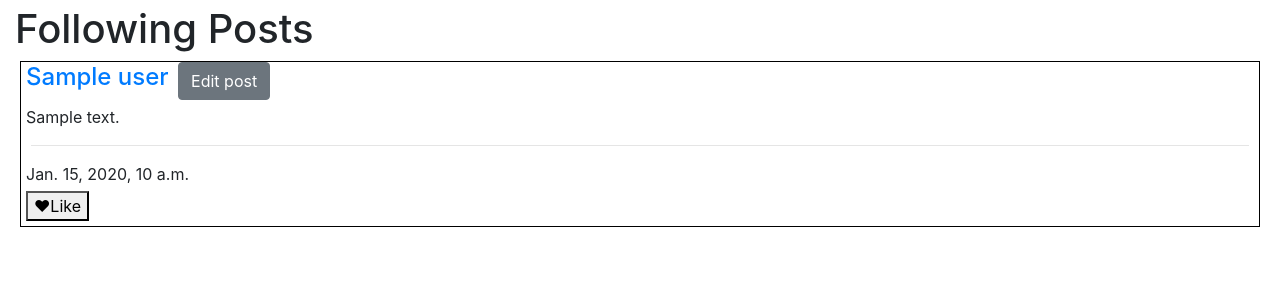
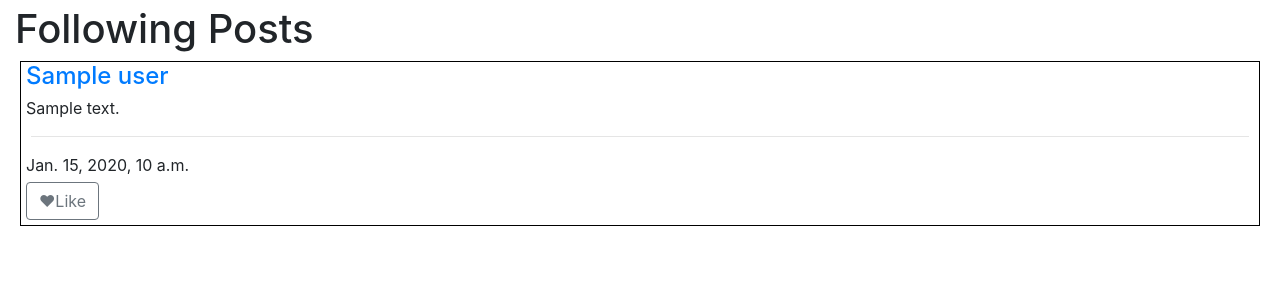
Before and after one commit to Evineit/social-network-django-js, a Django app: template network/templates/network/following.html in a window 1280 px wide. Shown: the part 96-396 px from the top of the page. Run offline with Django 3.2, Linux system fonts and the light colour scheme; the template is opened without the code that fills it: most values are stand-ins (such as "Sample title", 1, 10 or a date in 2020); some libraries are stand-ins or nearby versions.

Commit message:
edit button only when is author post

```diff
--- a/network/static/network/following.js
+++ b/network/static/network/following.js
@@ -1,6 +1,7 @@
 document.addEventListener('DOMContentLoaded', function() {
     console.log("test")
-    // load_all_posts()
+    load_all_posts()
+    if (document.querySelector('form')){
       document.querySelector('form').onsubmit = function() {
         const post_body = document.querySelector('#compose-body');
       // Send a POST request to the URL
@@ -30,7 +31,7 @@ document.addEventListener('DOMContentLoaded', function() {
         // Prevent default submission
         return false;
       }
-
+    }
 });
 
 // The following function is from
@@ -61,52 +62,19 @@ function like_post(post){
 
 function load_all_posts() {
   container = document.querySelector('#posts-container')
-  while (container.firstChild) {
-    container.removeChild(container.firstChild);
-  }
-  fetch('/posts/following')
-  .then(response => response.json())
-  .then(posts => {
-      // Print emails
-      // console.log(emails);
-
+  let posts = document.querySelectorAll('.post')
       posts.forEach(post => {
         console.log(post)
-        const element = document.createElement('div');
-        element.style.border = "black 1px solid"
-        element.style.padding = "10px"
-        const poster_name = document.createElement('a')
-        poster_name.href = `/user/${post.user_id}`
-        poster_name.className = 'h4'
-        poster_name.style = 'display:block; color:black;'
-        const edit_button = document.createElement('button');
-        const body = document.createElement('div');
-        const likes = document.createElement('div');
-        const like_button = document.createElement('button')
-
-        edit_button.className= 'btn btn-secondary'
-        poster_name.innerHTML = `${post.user}`;
+        const edit_button = post.querySelector('button[name="edit"]')
+        const like_button = post.querySelector('button[name="like"]')
         edit_button.addEventListener('click', () => {
           edit_post(post)
-        });
+        })
         like_button.addEventListener('click', () =>{
           like_post(post)
         })
-        edit_button.innerHTML = 'Edit post'
-        // TODO: like changes when liked, like function
-        like_button.innerHTML = '❤Like'
-        body.innerHTML = `
-        ${post.body}
-        <hr>
-        ${post.timestamp}
-        `
-        element.append(poster_name)
-        likes.append(like_button)
-        element.append(edit_button)
-        element.append(body)
-        element.append(likes)
-        document.querySelector('#posts-container').append(element);
-      });
-
+        // edit_button.innerHTML = 'Edit post'
+        // // TODO: like changes when liked, like function
+        // like_button.innerHTML = '❤Like'
       });
 }
--- a/network/templates/network/following.html
+++ b/network/templates/network/following.html
@@ -6,16 +6,18 @@
     <h1>Following Posts</h1>
     <div id="posts-container">
         {% for post in page_obj %}
-        <div style="border:black 1px solid">
+        <div class="post" style="border:black 1px solid">
             <a href="{% url 'profile' post.user_id %}" class="h4">{{post.user}}</a>
-            <button class="btn btn-secondary">Edit post</button>
+            {% if user.id == post.user_id %}
+            <button name="edit" class="btn btn-secondary">Edit post</button>
+            {% endif %}
             <div>
                 {{post.body}}
                 <hr>
                 {{post.timestamp}}
             </div>
             <div>
-                <button>❤Like</button>
+                <button name="like" class="btn btn-outline-secondary">❤Like</button>
             </div>
         </div>
         {% endfor %}
```
Also changed, not shown: network/templates/network/posts.html (added, +31 -0 lines). Lines whose indentation alone changed are shown as unchanged.
